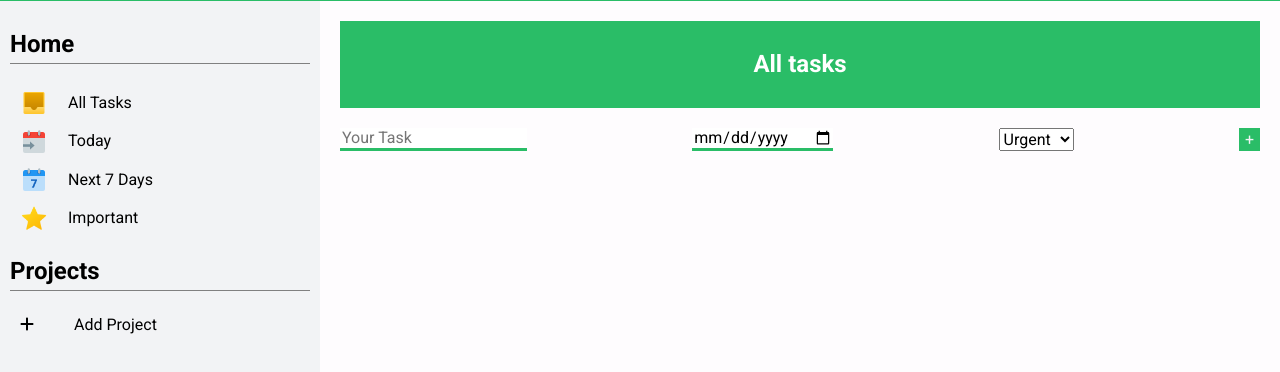
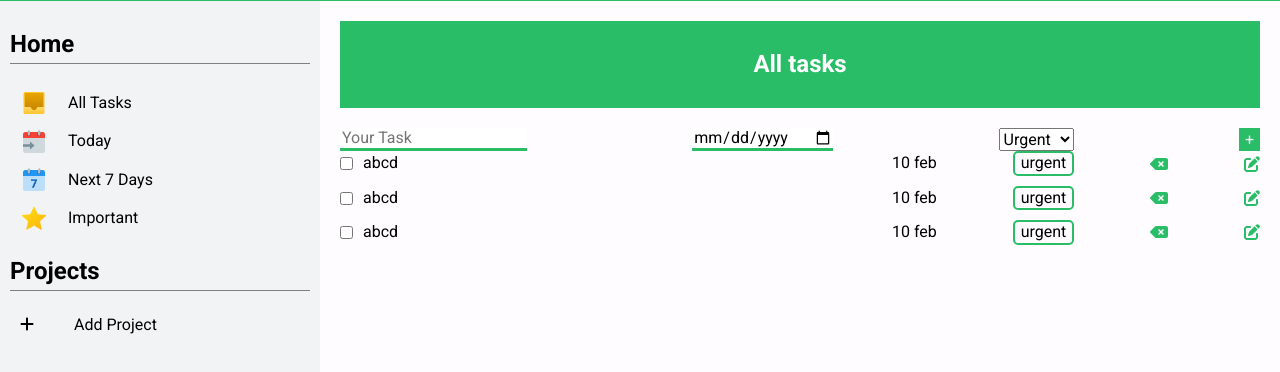
Before and after one commit to ZTanvir/todo-list, a website built with webpack: page src/index.html in a window 1280 px wide. Shown: the part 82-454 px from the top of the page. Built offline with nearby package versions, Linux system fonts and the light colour scheme.

Commit message:
Genarate to html along with style

```diff
--- a/src/index.js
+++ b/src/index.js
@@ -78,6 +78,10 @@ const genarateTodoHtml = (taskName, taskDate, taskPriority) => {
     // checkbox
     let checkBox = document.createElement("input");
     checkBox.setAttribute("type", "checkbox");
+    checkBox.setAttribute("id", "task");
+    // checkbox label
+    let label = document.createElement("label");
+    label.setAttribute("for", "task")
     // div task name
     let divTodoName = document.createElement("div");
     divTodoName.textContent = taskName;
@@ -87,21 +91,50 @@ const genarateTodoHtml = (taskName, taskDate, taskPriority) => {
     // btn task priority
     let btnTodoPriority = document.createElement("button");
     btnTodoPriority.textContent = taskPriority;
+
+    // delete
+    let faDelete = document.createElement("i");
+    faDelete.classList.add("fa-solid", "fa-delete-left");
     // edit
     let faEdit = document.createElement("i");
     faEdit.classList.add("fa-solid", "fa-pen-to-square");
-    // delete
-    let faDelete = document.createElement("i");
-    faDelete.classList.add("fa-solid", "fa-delete-left");
+
+    // contain checkbox and id
+    let checkboxDiv = document.createElement("div");
+    checkboxDiv.classList.add("todo-left-side");
+    checkboxDiv.appendChild(checkBox);
+    checkboxDiv.appendChild(label);
+
+    // contain date,prority,edit,delete
+    let otherDiv = document.createElement("div");
+    otherDiv.classList.add("todo-right-side");
+    otherDiv.appendChild(divTodoDate);
+    otherDiv.appendChild(btnTodoPriority);
+    otherDiv.appendChild(faDelete);
+    otherDiv.appendChild(faEdit);
 
     // div that contain all todo element
     let div = document.createElement("div");
+    div.classList.add("todo-list");
 
+    // insert task name to label
+    label.appendChild(divTodoName);
+
+    // insert all item to a single div
+    div.appendChild(checkboxDiv);
+    div.appendChild(otherDiv);
+
+    return div;
 }
 
 const renderTodoList = () => {
     const taskList = document.querySelector(".show-task-list");
     clearDiv(taskList);
+    taskList.appendChild(genarateTodoHtml("abcd", "10 feb", "urgent"));
+    taskList.appendChild(genarateTodoHtml("abcd", "10 feb", "urgent"));
+
+    taskList.appendChild(genarateTodoHtml("abcd", "10 feb", "urgent"));
+
 }
 renderTodoList();
 // const dates = [
--- a/src/style.css
+++ b/src/style.css
@@ -165,3 +165,32 @@ input[type="date"] {
 .add-task-btn:is(:hover, :focus) {
   cursor: pointer;
 }
+
+:is(.fa-pen-to-square, .fa-delete-left) {
+  color: var(--accentDark);
+}
+.show-task-list {
+  display: grid;
+  gap: 10px;
+}
+.show-task-list .todo-list {
+  display: flex;
+  justify-content: space-between;
+  align-items: center;
+}
+.show-task-list .todo-left-side {
+  display: flex;
+  align-items: center;
+  gap: 10px;
+}
+.show-task-list .todo-right-side {
+  display: flex;
+  width: 40%;
+  justify-content: space-between;
+  align-items: center;
+}
+.show-task-list .todo-right-side > button {
+  background: none;
+  border: 2px solid var(--accentDark);
+  border-radius: 5px;
+}
```
